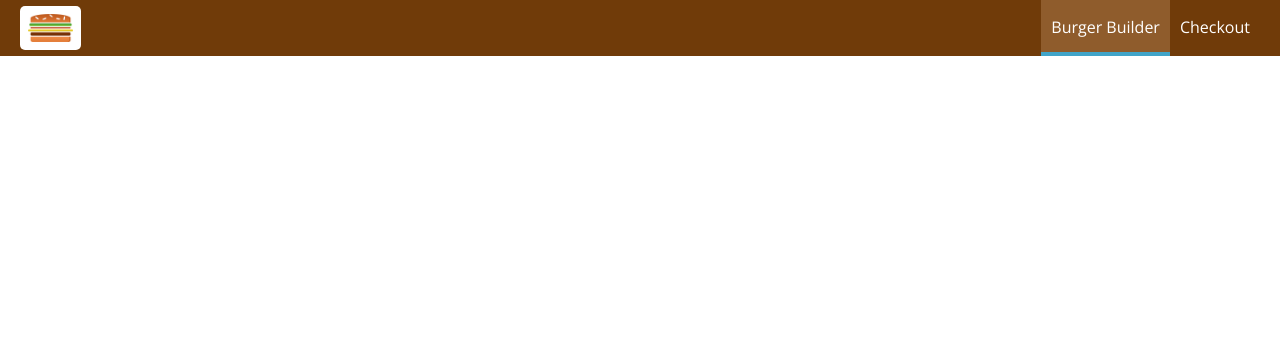
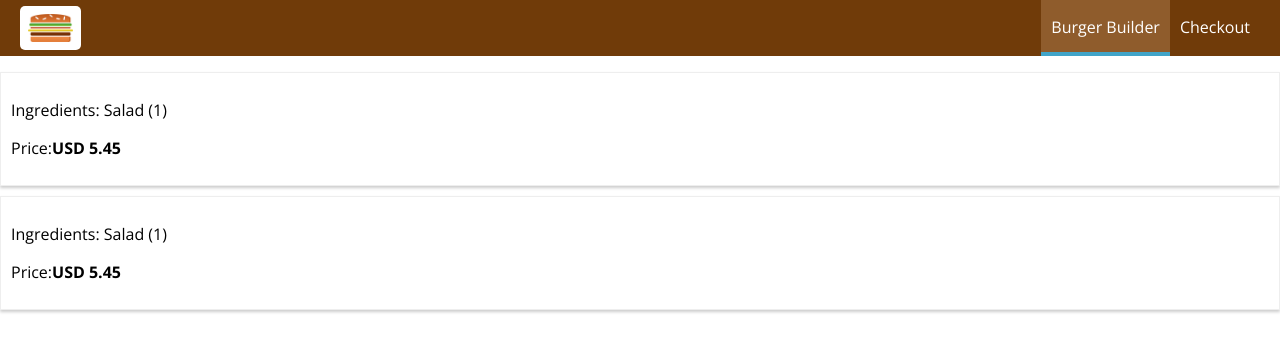
Before and after one commit to ujjawalsingh10/BurgerApp, a React app: page /orders in a window 1280 px wide. Shown: the top 352 px of the page. Built offline with nearby package versions, Linux system fonts and the light colour scheme.

Commit message:
Adding Orders Page

```diff
--- a/src/App.js
+++ b/src/App.js
@@ -4,6 +4,7 @@
 import Layout from './hoc/Layout/Layout';
 import BurgerBuilder from './containers/BurgerBuilder/BurgerBuilder';
 import Checkout from './containers/Checkout/Checkout';
+import Orders from './containers/Orders/Orders';
 
 class App extends Component {
   render () {
@@ -12,6 +13,7 @@
         <Layout>
           <Switch>
             <Route path="/checkout" component={Checkout} />
+            <Route path="/orders" component={Orders} />
             <Route path="/" exact component={BurgerBuilder} />
           </Switch>
         </Layout>
--- /dev/null
+++ b/src/components/Order/Order.css
@@ -0,0 +1,8 @@
+.Order {
+    width: 100%;
+    border: 1px solid #eee;
+    box-shadow: 0 2px 3px #ccc;
+    padding: 10px;
+    margin: 10px auto;
+    box-sizing: border-box;
+}
--- /dev/null
+++ b/src/components/Order/Order.js
@@ -0,0 +1,11 @@
+import React from 'react';
+import classes from './Order.css';
+
+const order = (props) => (
+    <div className={classes.Order}>
+        <p>Ingredients: Salad (1)</p>
+        <p>Price:<strong>USD 5.45</strong></p>
+    </div>
+);
+
+export default order;
--- /dev/null
+++ b/src/containers/Orders/Orders.js
@@ -0,0 +1,15 @@
+import React, { Component } from 'react';
+import Order from '../../components/Order/Order';
+
+class Orders extends Component {
+    render () {
+        return(
+            <div>
+                <Order />
+                <Order />
+            </div>
+        );
+    }
+}
+
+export default Orders;
```
